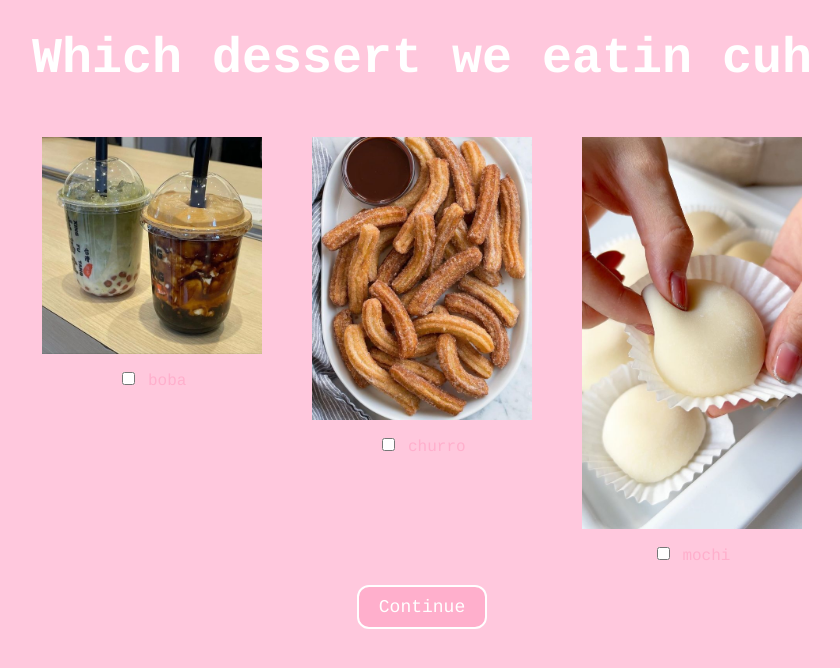
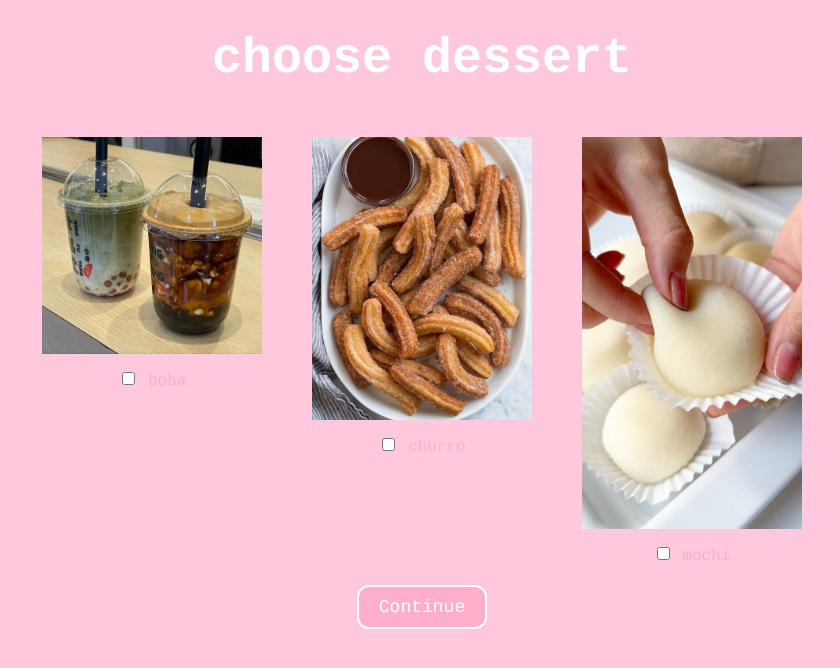
Before and after one commit to AskiDev/valentinee.github.io, a plain HTML site: page dessert.html in a window 1280 px wide. Shown: the whole page, without its empty margins (218-1058 px from the left). Drawn offline with Linux system fonts and the light colour scheme.

Commit message:
dessert.html

```diff
--- a/dessert.html
+++ b/dessert.html
@@ -46,7 +46,7 @@
 	</style>
 </head>
 <body>
-	<div id = "dessertquestion"> Which dessert we eatin cuh </div>
+	<div id = "dessertquestion">choose dessert</div>
 
 	<div class = "dessert-selection">
 		<div class = "dessert-item">
```
